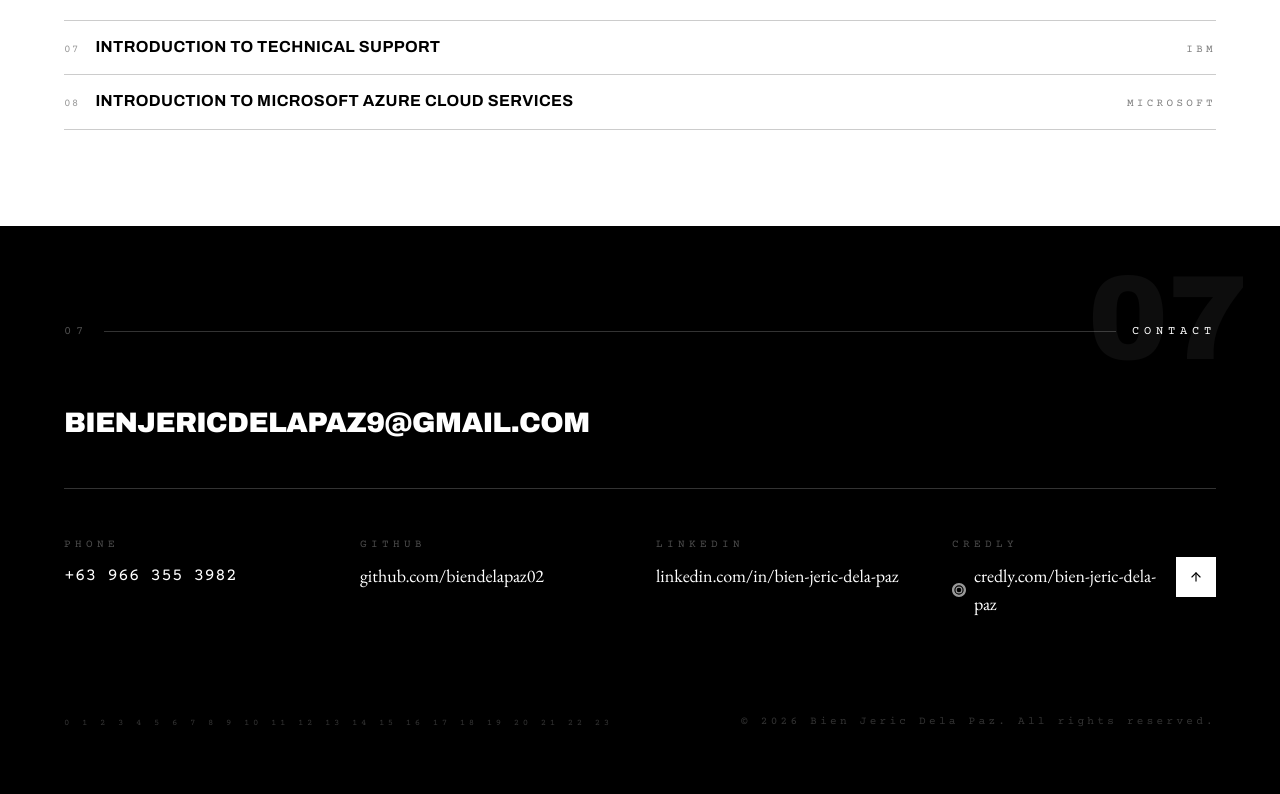
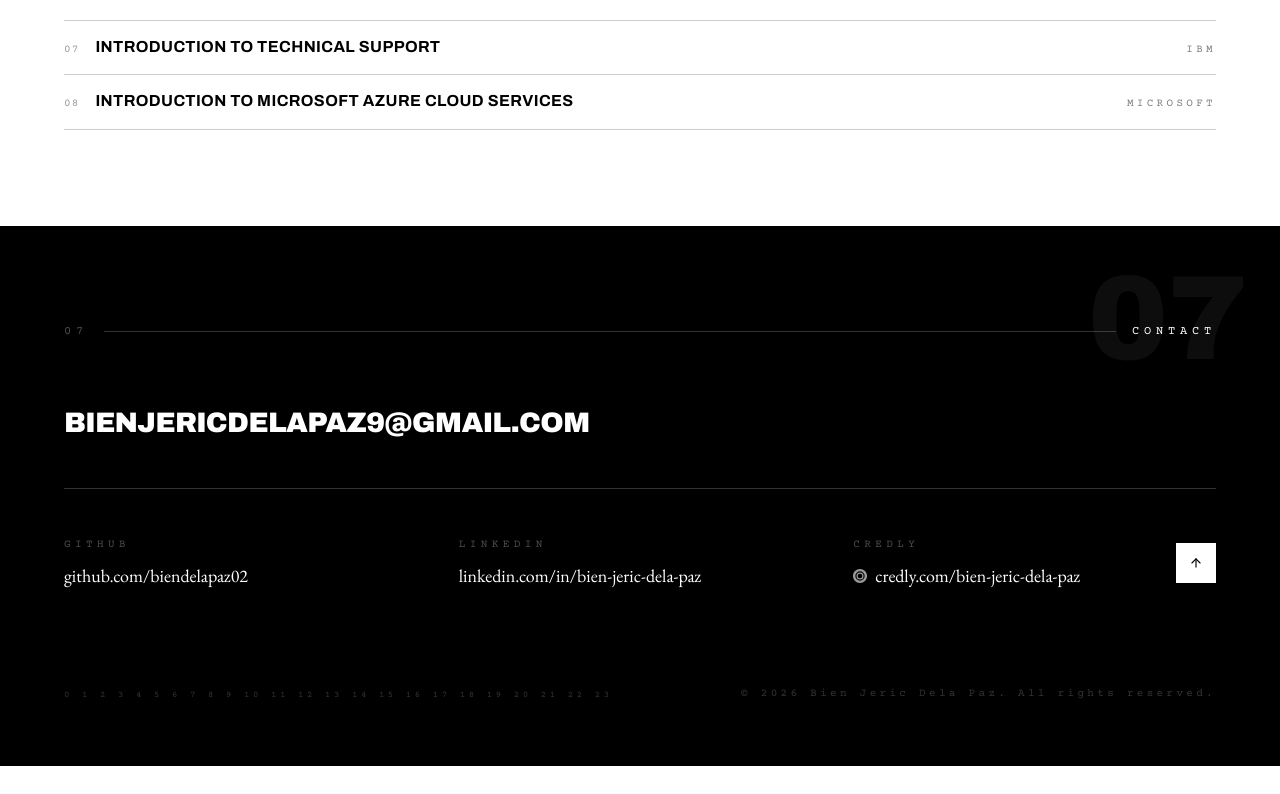
Before and after one commit to biendelapaz02/PORTFOLIO_DELAPAZ, a React (Vite) app: page / in a window 1280 px wide. Shown: the part 10547-11341 px from the top of the page. After the commit the page ends 11313 px from the top, so only its background shows below. Built offline with nearby package versions, Linux system fonts and the light colour scheme.

Commit message:
remove my number

```diff
--- a/src/app/App.tsx
+++ b/src/app/App.tsx
@@ -1369,22 +1369,7 @@ export default function App() {
           </a>
         </div>
 
-        <div className="grid grid-cols-1 sm:grid-cols-2 xl:grid-cols-4 gap-6 md:gap-8 border-t border-white/20 pt-8 md:pt-12 [&>*]:min-w-0 [&_a]:break-all">
-          <div>
-            <div
-              className="text-[11px] tracking-[0.4em] uppercase text-white/30 mb-2"
-              style={{ fontFamily: "'Courier Prime', monospace" }}
-            >
-              Phone
-            </div>
-            <a
-              href="tel:+639663553982"
-              className="text-lg hover:text-white/60 transition-colors"
-              style={{ fontFamily: "'Courier Prime', monospace" }}
-            >
-              +63 966 355 3982
-            </a>
-          </div>
+        <div className="grid grid-cols-1 sm:grid-cols-2 xl:grid-cols-3 gap-6 md:gap-8 border-t border-white/20 pt-8 md:pt-12 [&>*]:min-w-0 [&_a]:break-all">
           <div>
             <div
               className="text-[11px] tracking-[0.4em] uppercase text-white/30 mb-2"
```
Also changed, not shown: 1 other file (tests, documents, lock files or other folders).
